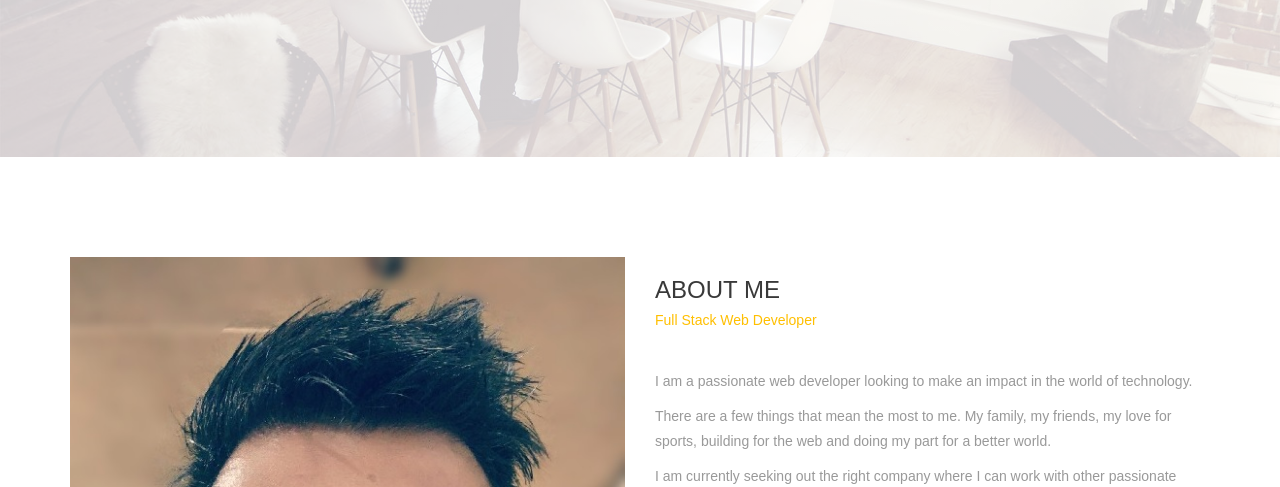
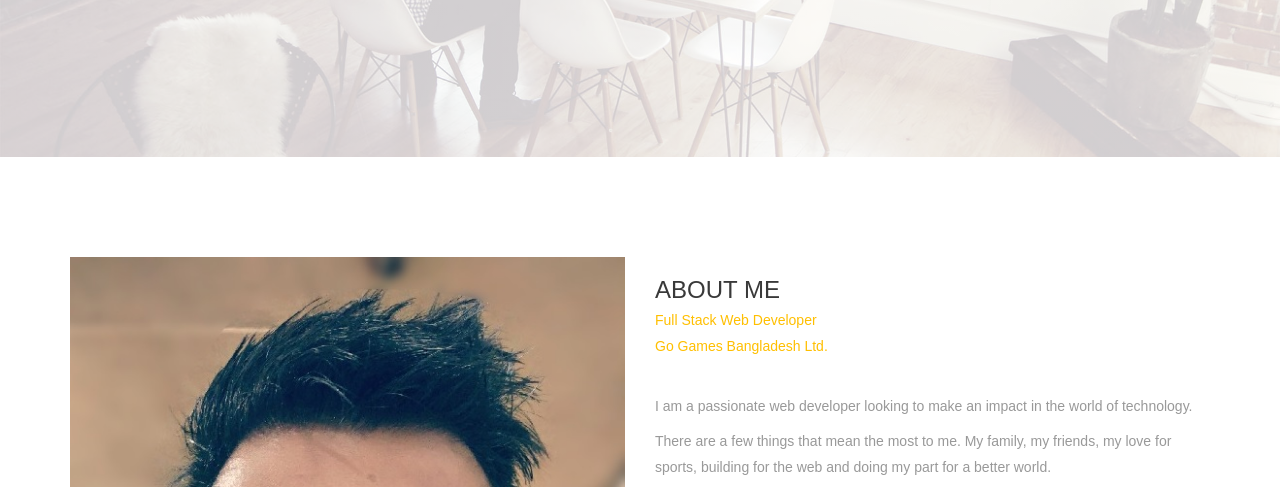
Before and after one commit to syedsakib/syedsakib.github.io, a plain HTML site: page about.html in a window 1280 px wide. Shown: the part 260-747 px from the top of the page. Drawn offline with Linux system fonts and the light colour scheme; files whose address does not match are found by name; a web font is replaced by a local one.

Commit message:
Update about.html

```diff
--- a/about.html
+++ b/about.html
@@ -93,6 +93,7 @@
       <div class="col-md-6">
         <h3 class="uppercase">About Me</h3>
         <h5>Full Stack Web Developer</h5>
+        <h5>Go Games Bangladesh Ltd.</h5>
         <div class="h-30"></div>
         <p>
           I am a passionate web developer looking to make an impact in the world
```
